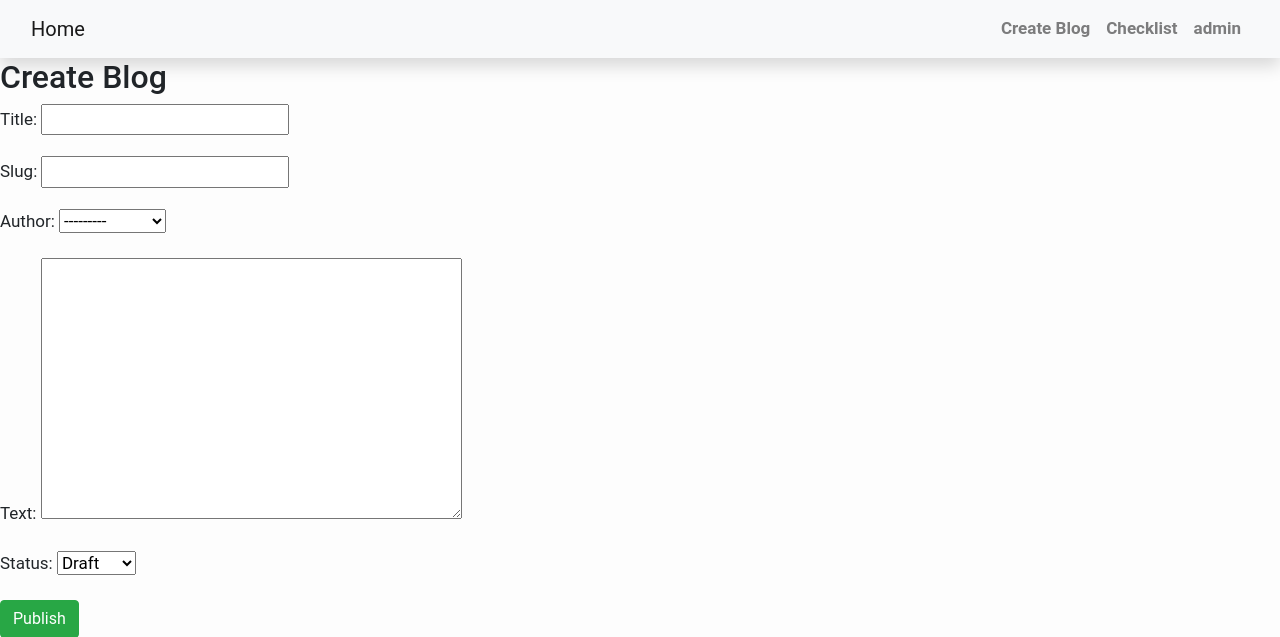
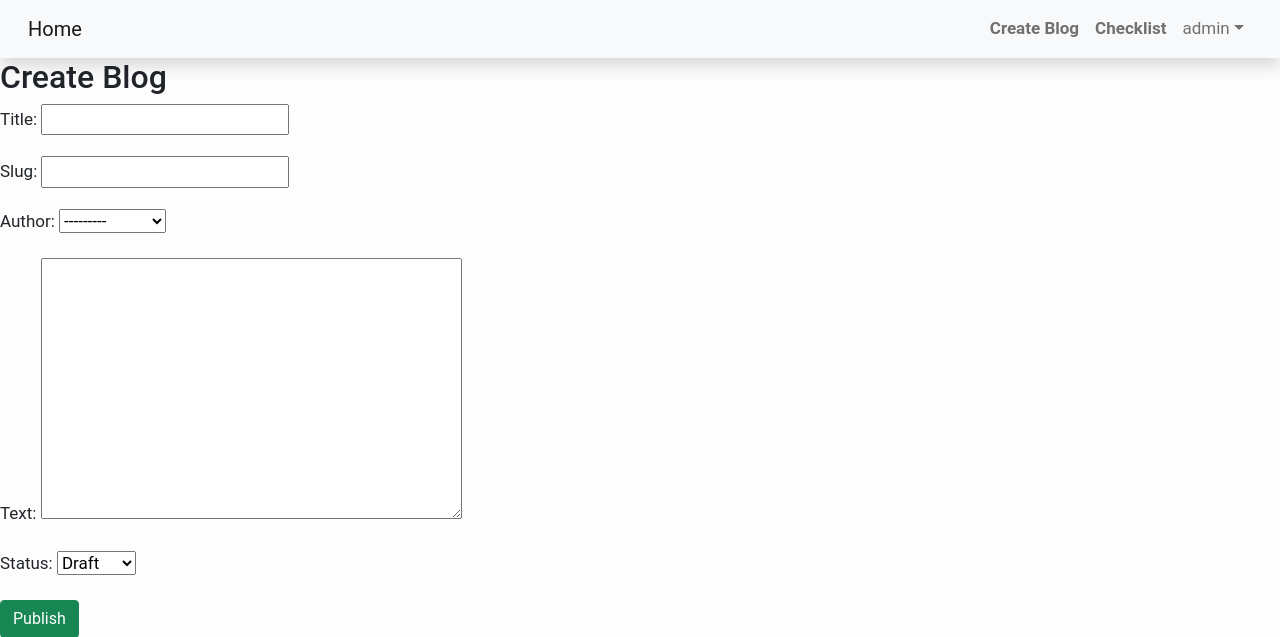
Before and after one commit to lukasgraig/Django, a Django app: page /blog/create-blog/ in a window 1280 px wide. Shown: the top 637 px of the page. Run offline with Django 3.2, Linux system fonts and the light colour scheme; a user stored in the database is signed in; data comes from the database, SQL or seed files in the repository; some libraries are stand-ins or nearby versions.

Commit message:
fixed cdn and added dropdown menu

```diff
--- a/blogs/templates/blogs/base.html
+++ b/blogs/templates/blogs/base.html
@@ -6,9 +6,12 @@
 
         <meta name="google" content="notranslate" />
         <meta name="viewport" content="width=device-width, initial-scale=1" />
+        <script src="https://ajax.googleapis.com/ajax/libs/jquery/3.3.1/jquery.min.js"></script>
         <link rel="stylesheet" href="https://stackpath.bootstrapcdn.com/bootstrap/4.1.3/css/bootstrap.min.css" integrity="sha384-MCw98/SFnGE8fJT3GXwEOngsV7Zt27NXFoaoApmYm81iuXoPkFOJwJ8ERdknLPMO" crossorigin="anonymous">
-        <script src="https://ajax.googleapis.com/ajax/libs/jquery/3.3.1/jquery.min.js"></script>
         <link rel="stylesheet" href="https://use.fontawesome.com/releases/v5.6.1/css/all.css" integrity="sha384-gfdkjb5BdAXd+lj+gudLWI+BXq4IuLW5IT+brZEZsLFm++aCMlF1V92rMkPaX4PP" crossorigin="anonymous">
+        <link href="https://cdn.jsdelivr.net/npm/bootstrap@5.0.0/dist/css/bootstrap.min.css" rel="stylesheet" >
+        <script src="https://cdn.jsdelivr.net/npm/@popperjs/core@2.9.2/dist/umd/popper.min.js" ></script>
+        <script src="https://cdn.jsdelivr.net/npm/bootstrap@5.0.1/dist/js/bootstrap.min.js" integrity="sha384-Atwg2Pkwv9vp0ygtn1JAojH0nYbwNJLPhwyoVbhoPwBhjQPR5VtM2+xf0Uwh9KtT" crossorigin="anonymous"></script>
     </head>
 
     <body>
@@ -51,9 +54,15 @@
                         <li class="nav-item text-black">
                             <a class="nav-link text-black font-weight-bold" href="{% url 'checklist' %}">Checklist</a>
                         </li>
-                        <li class="nav-item text-black">
                             {% if user.is_authenticated %}
-                                <a class="nav-link text-black font-weight-bold" href="{% url 'profile' user %}">{{ user.username }}</a>
+                            <li class="nav-item dropdown">
+                                <a class="nav-link dropdown-toggle" data-bs-toggle="dropdown" href="#" role="button" aria-expanded="false">{{user.username}}</a>
+                                <ul class="dropdown-menu" aria-labelledby="navbarDropdown">
+                                  <li><a class="dropdown-item" href="{% url 'profile' user %}">Profile</a></li>
+                                  <li><hr class="dropdown-divider"></li>
+                                  <li><a class="dropdown-item" href="{% url 'logout' %}">Logout</a></li>
+                                </ul>
+                              </li>
                             {% else %}
                                 <a class="nav-link text-black font-weight-bold" href="{% url 'signup' %}">Sign-Up</a>
                             {% endif %}
```
